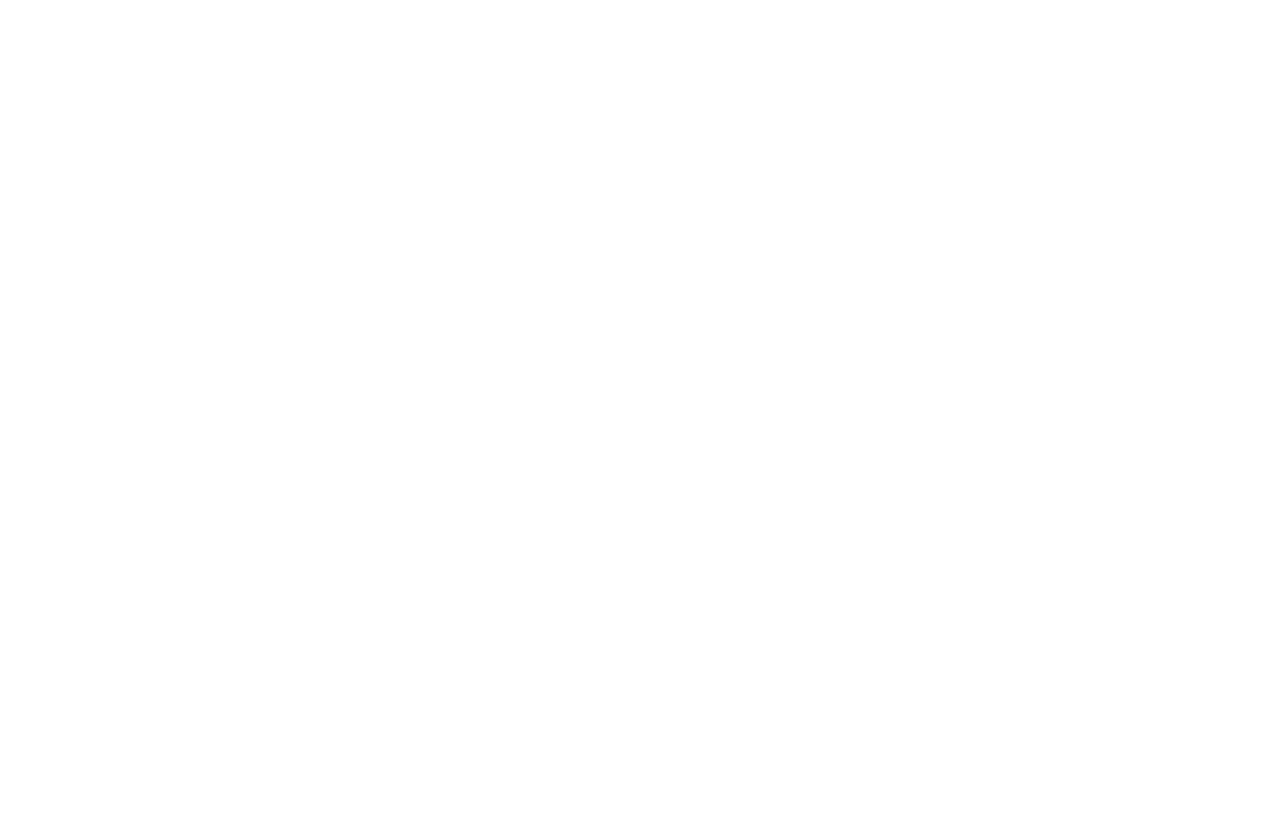
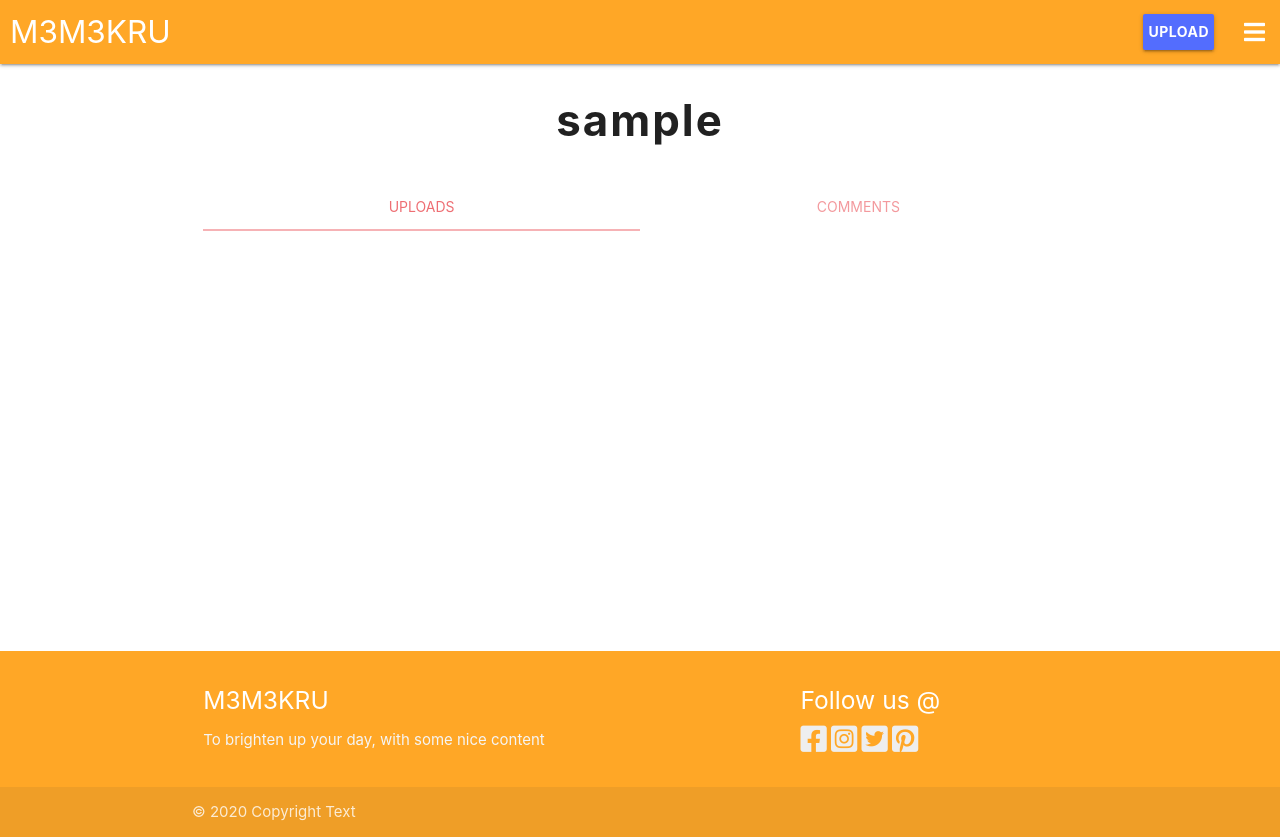
Before and after one commit to Joeri157/third_milestone_project, a Flask app: page /profile/1 in a window 1280 px wide. Before the commit the page is empty. Before the commit the page ends 800 px from the top, so only its background shows below. Run offline with Flask 2, Linux system fonts and the light colour scheme; the visitor is signed in with stand-in values (Sample User, id 1); a database or web service that is not in the repository returns one stand-in record (values such as "Sample title"); some libraries are stand-ins or nearby versions.

Commit message:
Update profile.html version 1.0
@profile.html
Added profile structure
@style.css
Added customized profile styles
@script.js
Added materialize tabs function
@app.py
Added profile functionality

```diff
--- a/app.py
+++ b/app.py
@@ -106,7 +106,16 @@ def login():
 
 @app.route("/profile/<username>", methods=["GET", "POST"])
 def profile(username):
-    return render_template("profile.html")
+    # grab's the session username from db
+    username = mongo.db.users.find_one(
+        {"username": session["user"]})["username"]
+
+    if session["user"]:
+        uploads = list(mongo.db.uploads.find())
+        return render_template(
+            "profile.html", username=username, uploads=uploads)
+
+    return redirect(url_for("login"))
 
 
 #  ~~~~~~~~~~~~~~~~~~~~~~~~~~~~~~~~~~~~~~~~~~~~~~~~~~~~~~~~~~~~~~~~~~~~~~~~~  #
--- a/static/css/style.css
+++ b/static/css/style.css
@@ -67,3 +67,11 @@ nav ul a.nav-upload-btn {
 .card-panel .register-login-button {
     font-weight: bold;
 }
+
+/***********************/
+/* Profile             */
+/***********************/
+.row .profile-title {
+    font-weight: bold;
+    letter-spacing: 2px;
+}
--- a/static/js/script.js
+++ b/static/js/script.js
@@ -1,6 +1,14 @@
 $(document).ready(function(){
-    // Materialize
+// Materialize Jquery
+
+    // Menu Dropdown trigger
     $(".dropdown-trigger").dropdown({
         coverTrigger: false
         });
+
+    //Profile Tabs
+    $('.tabs').tabs({
+        swipeable: true
+    });
+
 });
--- a/templates/profile.html
+++ b/templates/profile.html
@@ -0,0 +1,61 @@
+{% extends "base.html" %}
+{% block content %}
+
+    <!-------------------- Display username's profile name -------------------->
+    <div class="container">
+        <div class="row">
+            <div class="col s12">
+                <h3 class="profile-title center-align">
+                    {{ username }}
+                </h3>
+            </div>
+        </div>
+    <!-------------------- Uploaded content -------------------->
+        <div class="row">
+            <div class="col s12">
+            <ul class="tabs">
+                <li class="tab col s6 "><a href="#own-uploads">Uploads</a></li>
+                <li class="tab col s6"><a href="#own-comments">Comments</a></li>
+            </ul>
+            </div>
+            <div id="own-uploads" class="col s12">
+                {% for upload in uploads %}
+                    {% if session.user|lower == upload.uploaded_by|lower %}
+                    <div class="col s12">
+                        <div class="card">
+                            <div class="row">
+                                <div class="custom-upload-category col s6 ">
+                                    {{ upload.category_name }}
+                                </div>
+                                <div class="col s6 custom-upload-time">
+                                    {{ upload.upload_time }}
+                                </div>
+                            </div>
+                            <div class="custom-upload-title" style="margin: 0;">
+                                    {{ upload.upload_title }}
+                            </div>
+                            <div class="card-image">
+                                <img src="{{ upload.upload_image }}">
+                            </div>
+                            <div class="card-content">
+                                <p>{{ upload.upload_description}}</p>
+                                <p>by: {{ upload.uploaded_by }}</p>
+                            </div>
+                        </div>
+                        <div class="row">
+                            <div class="col s12">
+                                <a href="" class="btn-small red accent-4">Delete</a>
+                                <a href="" class="btn-small #ffa726 orange lighten-1">Edit</a>
+                            </div>
+                        </div>
+                    </div>
+                    {% endif %}
+                {% endfor %}
+            </div>
+
+
+            <div id="own-comments" class="col s12">Display comments</div>
+        </div>
+
+    </div>
+{% endblock %}
```
